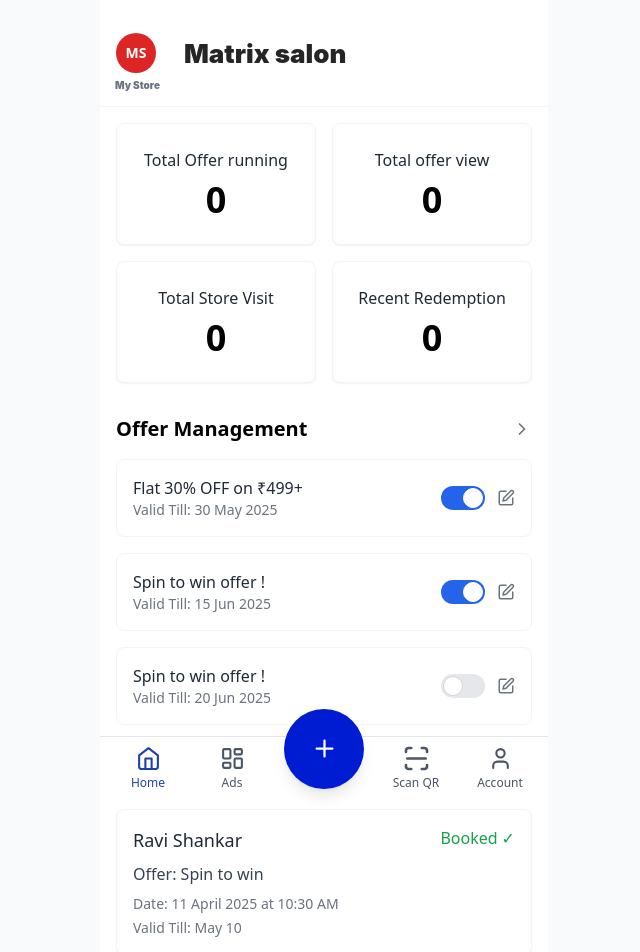
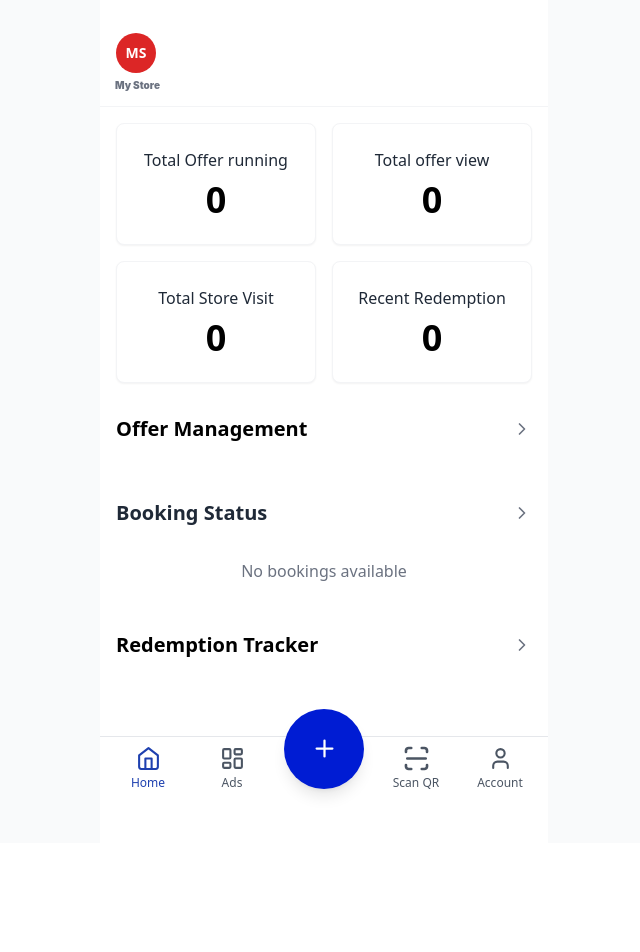
Before and after one commit to DevxD98/Owner-s-page, a React (Vite) app: page / in a window 1280 px wide. Shown: the top 952 px of the page, without its empty margins (316-956 px from the left). After the commit the page ends 843 px from the top, so only its background shows below. Built offline with nearby package versions, Linux system fonts and the light colour scheme.

Commit message:
refactor: remove pre-populated data from AppContext (offers, bookings, redemptions)

```diff
--- a/src/contexts/AppContext.jsx
+++ b/src/contexts/AppContext.jsx
@@ -1,69 +1,17 @@
 import React, { createContext, useContext, useState } from 'react';
 
 const defaultContext = {
-  location: 'A-01, Bank street, new delhi-110096',
-  storeName: 'Matrix salon',
+  location: '',
+  storeName: '',
   stats: {
     offersClaimed: 0,
     totalSpins: 0,
     adViewsToday: 0,
     topViewedAd: 0,
   },
-  offers: [
-    {
-      id: '1',
-      title: 'Flat 30% OFF on ₹499+',
-      isActive: true,
-      validTill: '30 May 2025',
-    },
-    {
-      id: '2',
-      title: 'Spin to win offer !',
-      isActive: true,
-      validTill: '15 Jun 2025',
-    },
-    {
-      id: '3',
-      title: 'Spin to win offer !',
-      isActive: false,
-      validTill: '20 Jun 2025',
-    },
-  ],
-  bookings: [
-    {
-      id: '1',
-      customerName: 'Ravi Shankar',
-      offerType: 'Spin to win',
-      date: '11 April 2025',
-      time: '10:30 AM',
-      validTill: 'May 10',
-      status: 'Booked',
-      offerId: '2'
-    }
-  ],
-  redemptions: [
-    {
-      id: '1',
-      customerName: 'Ravi Shankar',
-      date: '11 April 2025',
-      status: 'completed',
-      offerId: '1'
-    },
-    {
-      id: '2',
-      customerName: 'Ravi Shankar',
-      date: '11 April 2025',
-      status: 'completed',
-      offerId: '1'
-    },
-    {
-      id: '3',
-      customerName: 'Ravi Shankar',
-      date: '11 April 2025',
-      status: 'completed',
-      offerId: '1'
-    }
-  ],
+  offers: [],
+  bookings: [],
+  redemptions: [],
   toggleOffer: () => {},
   addOffer: () => {},
   updateOffer: () => {},
@@ -76,8 +24,8 @@ const AppContext = createContext(defaultContext);
 export const useApp = () => useContext(AppContext);
 
 export const AppProvider = ({ children }) => {
-  const [location, setLocation] = useState(defaultContext.location);
-  const [storeName, setStoreName] = useState(defaultContext.storeName);
+  const [location, setLocation] = useState('');
+  const [storeName, setStoreName] = useState('');
   const [storeCategory, setStoreCategory] = useState('');
   const [storeAddress, setStoreAddress] = useState('');
   const [storeLogo, setStoreLogo] = useState('');
```
